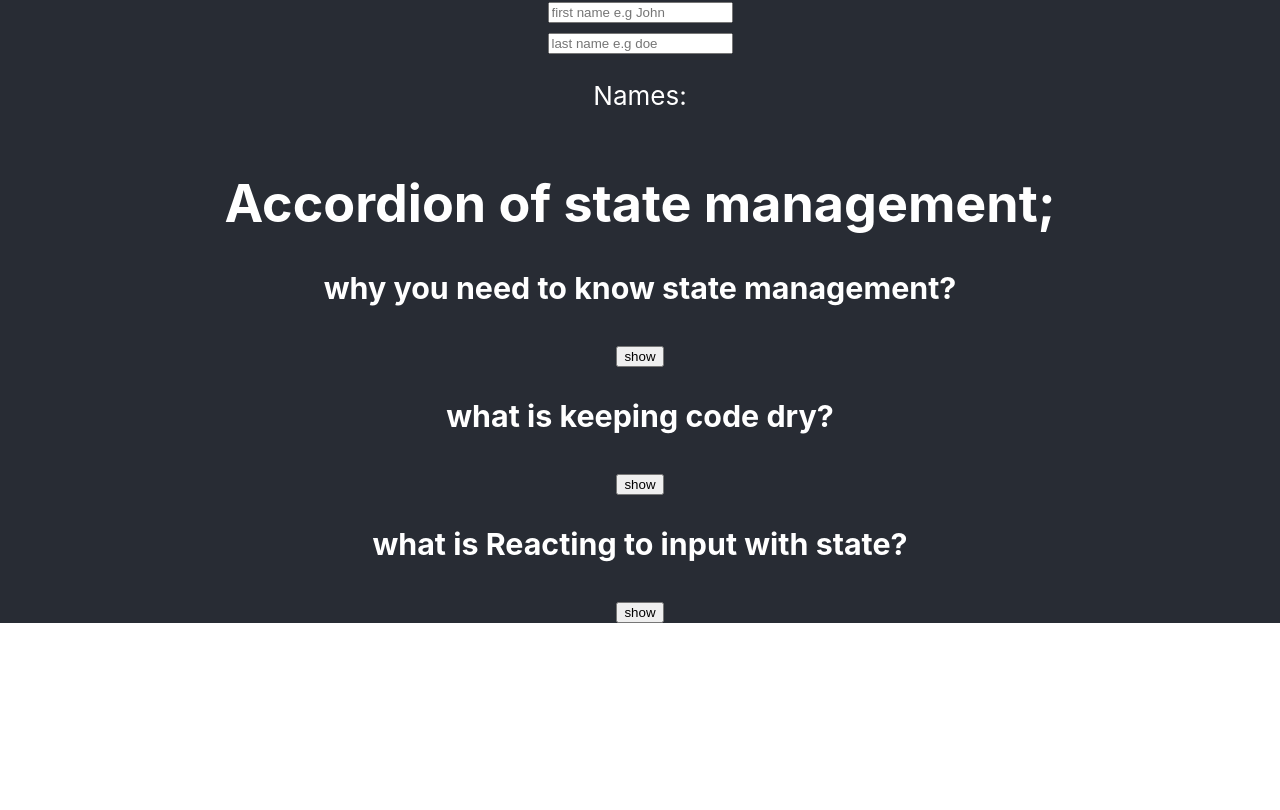
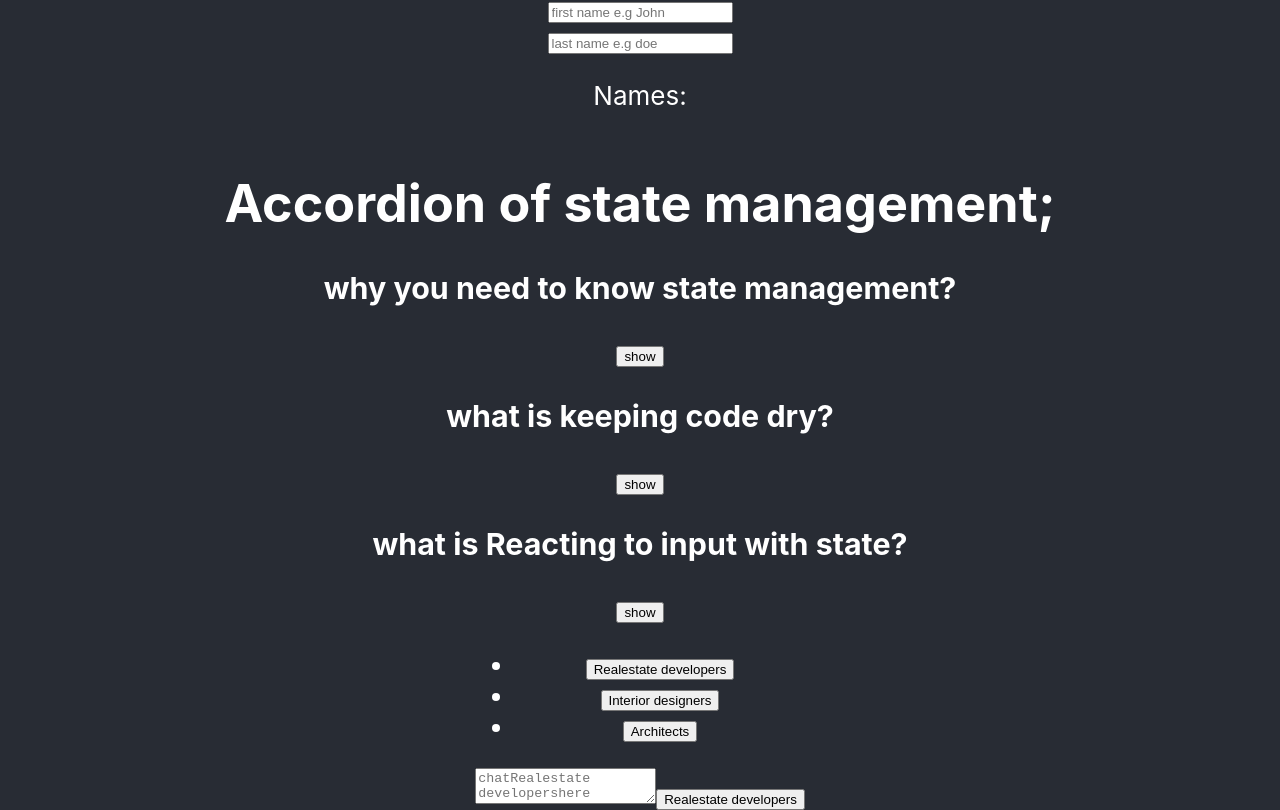
Before and after one commit to svitalis123/state_learning, a React (Create React App) app: page / in a window 1280 px wide. Shown: the part 418-1228 px from the top of the page. Before the commit the page ends 1041 px from the top, so only its background shows below. Built offline with nearby package versions, Linux system fonts and the light colour scheme.

Commit message:
preserving and resetting state

```diff
--- a/src/App.js
+++ b/src/App.js
@@ -1,5 +1,6 @@
 import './App.css';
 import Accordion from './components/Accordion';
+import Chat from './components/Chat';
 import Form from './components/Form';
 import Names from './components/Names';
 
@@ -16,6 +17,9 @@ function App() {
        {/* share state between components */}
 
        <Accordion />
+
+       {/* preserving and resetting state */}
+       <Chat />
       </header>
     </div>
   );
--- /dev/null
+++ b/src/components/Category.js
@@ -0,0 +1,31 @@
+import React from 'react'
+
+function Category({
+
+    channels,
+    currentChannel,
+    selectChannel
+}
+) {
+  // on category we will have an ordered list with categories
+  return (
+    <div>
+      <ul>
+        {
+          channels.map((channel) => (
+            <li key={channel.id}
+            onClick={() => selectChannel(channel)}
+            >
+              <button>
+              {channel.name}
+              </button>
+
+            </li>
+          ))
+        }
+      </ul>
+    </div>
+  )
+}
+
+export default Category
--- /dev/null
+++ b/src/components/Channel.js
@@ -0,0 +1,29 @@
+import React, { useState } from 'react'
+
+function Channel(
+  {
+  channel
+  }
+) {
+  // lets handle change in text
+  const [text, setText] = useState();
+  const handleChange = (e) => {
+    setText(e.target.value);
+  }
+  return (
+    <div>
+      <form>
+        <textarea
+          value={text}
+          onChange={handleChange}
+          placeholder={"chat"+ channel.name + "here"}
+        />
+        <button>
+          {channel.name}
+        </button>
+      </form>
+    </div>
+  )
+}
+
+export default Channel
--- /dev/null
+++ b/src/components/Chat.js
@@ -0,0 +1,35 @@
+import React, { useState } from 'react'
+import Category from './Category'
+import Channel from './Channel'
+const channels = [
+  {
+    id: 1,
+    name: "Realestate developers"
+  },
+  {
+    id: 2,
+    name: "Interior designers"
+  },
+  {
+    id:3,
+    name: "Architects"
+  }
+
+]
+function Chat() {
+  // create a state to hold the objects of our array
+  // for category we will pass on the list of channels then pass on the default channel, and a function that set a channel after it is selected
+  const [current, setCurrent] = useState(channels[0])
+  return (
+    <div>
+      <Category
+        channels={channels}
+        currentChannel={current}
+        selectChannel={channel => setCurrent(channel)}
+      />
+      <Channel key={current.id} channel={current} />
+    </div>
+  )
+}
+
+export default Chat
```
Also changed, not shown: 1 other file (tests, documents, lock files or other folders).
